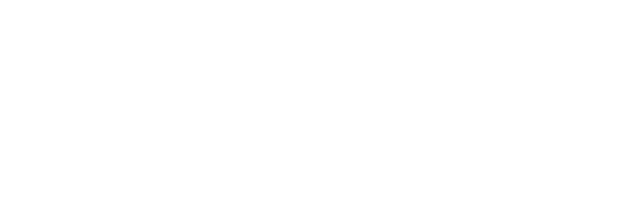
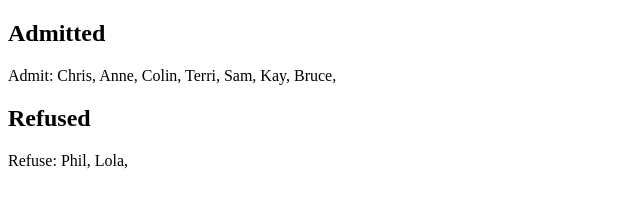
Before and after one commit to Jacob7Z/js-fundamentals-2, a plain HTML site: page exercise2.html in a window 1280 px wide. Shown: the whole page, without its empty margins (0-640 px from the left). Drawn offline with Linux system fonts and the light colour scheme.

Commit message:
my take exercise 2

```diff
--- a/exercise2.html
+++ b/exercise2.html
@@ -7,7 +7,33 @@
     <title>guest list</title>
 </head>
 <body>
+    <h2>Admitted</h2>
+    <div class="admitted"></div>
+    <h2>Refused</h2>
+    <div class="refused"></div>
 
+
+
+<script>
+    const people = ['Chris', 'Anne', 'Colin', 'Terri', 'Phil', 'Lola', 'Sam', 'Kay', 'Bruce'];
+
+    const admitted = document.querySelector('.admitted');
+    const refused = document.querySelector('.refused');
+    admitted.textContent = 'Admit: ';
+    refused.textContent = 'Refuse: ';
+
+    for(guest of people){
+        if(guest === "Phil" || guest === "Lola"){
+            refused.textContent += `${guest}, `;
+        }else{
+            admitted.textContent += `${guest}, `;
+        }
+    }
+
+    // refused.textContent += ;
+    // admitted.textContent += ;
+
+</script>
 
 
 
```
